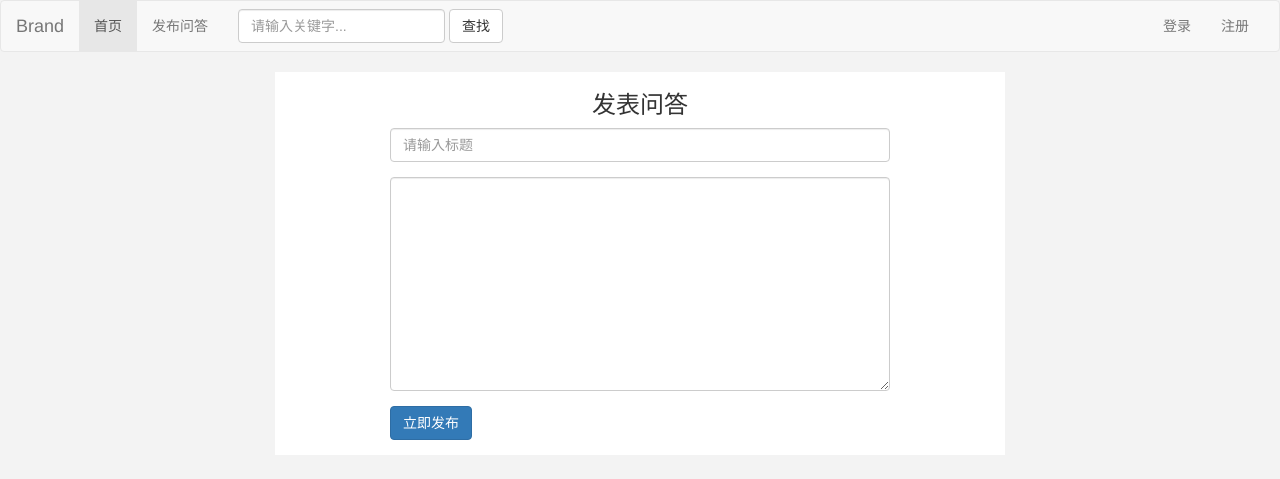
After one commit to weiren123/python_flask, a Flask app: template flaskdemo/templates/question.html in a window 1280 px wide. The commit adds this page. Shown: the top 479 px of the page. Run offline with Flask 2, Linux system fonts and the light colour scheme; the template is opened without the code that fills it, so the values that code supplies are empty; some libraries are stand-ins or nearby versions.

Commit message:
question

```diff
--- a/flaskdemo/manage.py
+++ b/flaskdemo/manage.py
@@ -3,7 +3,7 @@ from flask_script import Manager
 from flask_migrate import Migrate,MigrateCommand
 from flaskdemo import app
 from exts import db
-from models import User
+from models import User,Question
 manager = Manager(app)
 # 使用Migrate绑定app/db
 migrate = Migrate(app,db)
--- /dev/null
+++ b/flaskdemo/static/css/question.css
@@ -0,0 +1,7 @@
+.page-title{
+    text-align: center;
+}
+.form-container{
+    width: 500px;
+    margin: 0 auto;
+}
--- a/flaskdemo/templates/base.html
+++ b/flaskdemo/templates/base.html
@@ -30,7 +30,7 @@
             <div class="collapse navbar-collapse" id="bs-example-navbar-collapse-1">
                 <ul class="nav navbar-nav">
                     <li class="active"><a href="#">首页<span class="sr-only">(current)</span></a></li>
-                    <li><a href="#">发布问答</a></li>
+                    <li><a href="{{url_for('question')}}">发布问答</a></li>
                 </ul>
                 <form class="navbar-form navbar-left">
                     <div class="form-group">
@@ -39,8 +39,13 @@
                     <button type="submit" class="btn btn-default">查找</button>
                 </form>
                 <ul class="nav navbar-nav navbar-right">
-                    <li><a href="{{ url_for('login')}}">登录</a></li>
-                    <li><a href="{{url_for('regist')}}">注册</a></li>
+                    {% if user %}
+                        <li><a href="#">{{user.username}}</a></li>
+                        <li><a href="{{url_for('logout')}}">注销</a></li>
+                    {% else %}
+                        <li><a href="{{ url_for('login')}}">登录</a></li>
+                        <li><a href="{{url_for('regist')}}">注册</a></li>
+                    {% endif %}
                 </ul>
             </div><!-- /.navbar-collapse -->
         </div><!-- /.container-fluid -->
--- /dev/null
+++ b/flaskdemo/templates/question.html
@@ -0,0 +1,23 @@
+{% extends 'base.html' %}
+{% block title%}发布问答{% endblock %}
+
+{% block head %}
+<link rel="stylesheet" href="{{url_for('static',filename = 'css/question.css')}}">
+{% endblock %}
+
+{% block main %}
+    <h3 class="page-title">发表问答</h3>
+    <form action="#" method="post">
+        <div class="form-container">
+            <div class="form-group">
+                <input type="text" placeholder="请输入标题" name="title" class="form-control">
+            </div>
+              <div class="form-group">
+                  <textarea name="content" rows="10" class="form-control"></textarea>
+            </div>
+              <div class="form-group">
+                  <button class="btn btn-primary">立即发布</button>
+            </div>
+        </div>
+    </form>
+{% endblock %}
```
Also changed, not shown: flaskdemo/flaskdemo.py (+17 -1 lines), flaskdemo/models.py (+9 -1 lines), flaskdemo/templates/index.html (+17 -1 lines).
